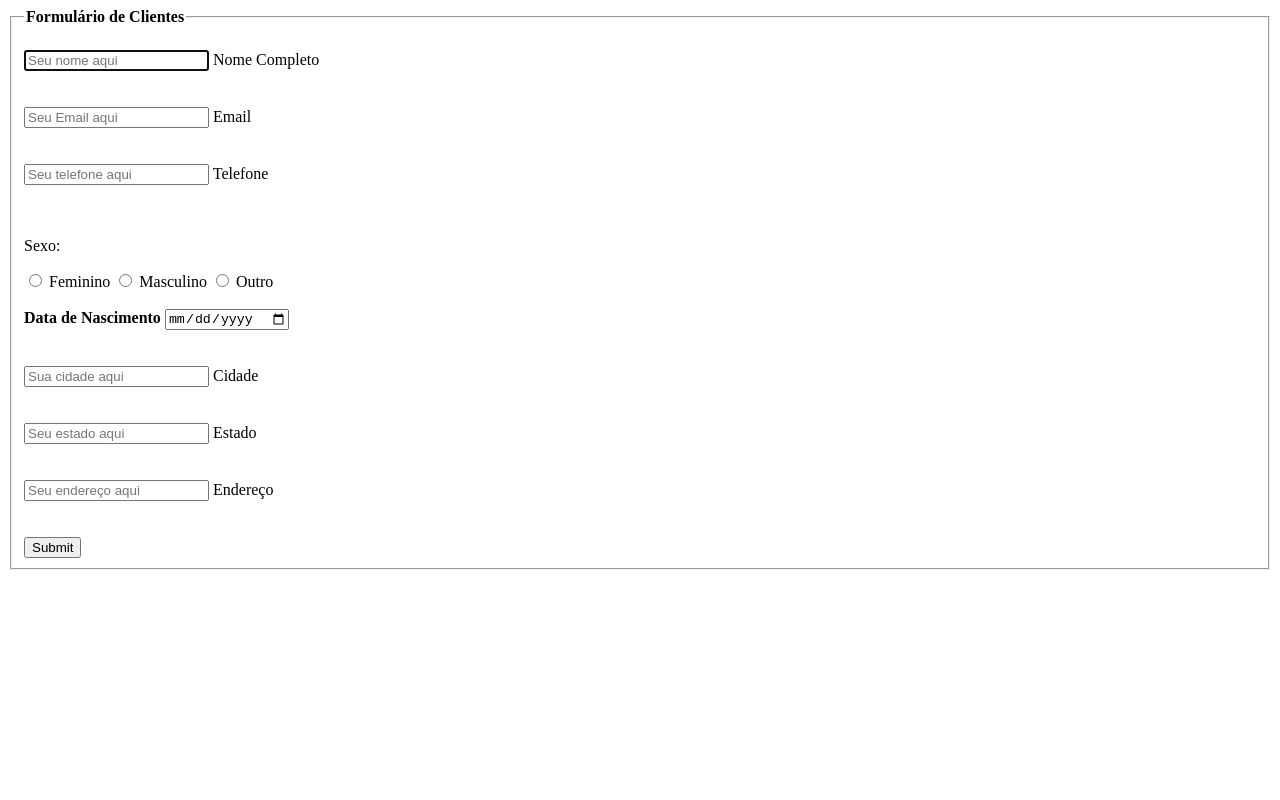
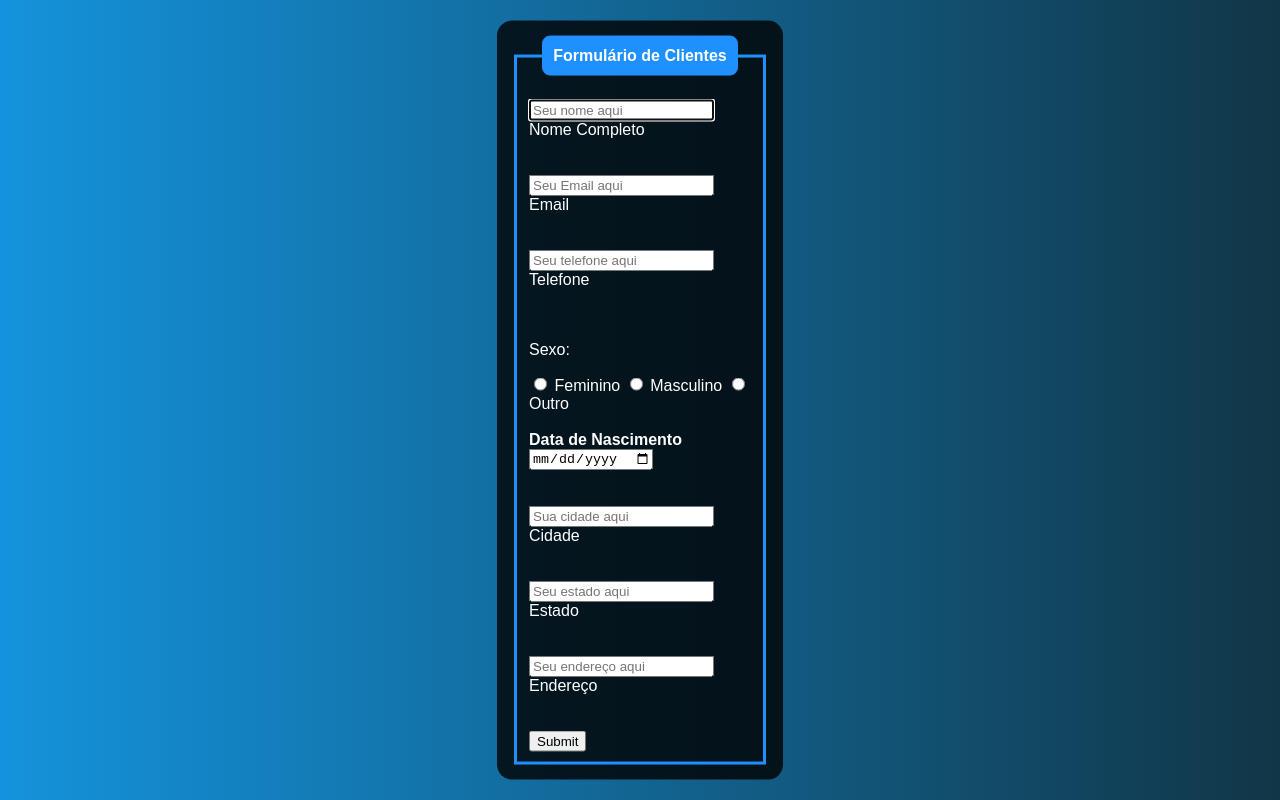
Before and after one commit to garciahub/FormularioDeClientes, a plain HTML site: page index.html in a window 1280 px wide. Drawn offline with Linux system fonts and the light colour scheme.

Commit message:
Formulário de Clientes 2.0

```diff
--- a/css/styles.css
+++ b/css/styles.css
@@ -0,0 +1,28 @@
+body {
+    font-family: Arial, Helvetica, sans-serif;
+    background-image: linear-gradient(to right, #1493dc, #113647);
+}
+
+.box {
+    color: white;
+    position: absolute;
+    top: 50%;
+    left: 50%;
+    transform: translate(-50%, -50%);
+    background-color: rgba(0, 0, 0, 0.8);
+    padding: 15px;
+    border-radius: 15px;
+    width: 20%;
+}
+
+fieldset {
+    border: 3px solid dodgerblue;
+}
+
+legend {
+    border: 1px solid dodgerblue;
+    padding: 10px;
+    text-align: center;
+    background-color: dodgerblue;
+    border-radius: 8px;
+}
--- a/index.html
+++ b/index.html
@@ -8,7 +8,7 @@
     <link rel="stylesheet" href="css/styles.css">
 </head>
 <body>
-    <div class="box"></div>
+    <div class="box">
         <form action="">
             <fieldset>
                 <legend><b>Formulário de Clientes</b></legend>
@@ -57,8 +57,8 @@
                 </div>
                 <br><br>
                 <input type="submit" name=submit id="submit">
-
             </fieldset>
         </form>
+    </div>
 </body>
 </html>
```
Lines whose indentation alone changed are shown as unchanged.
